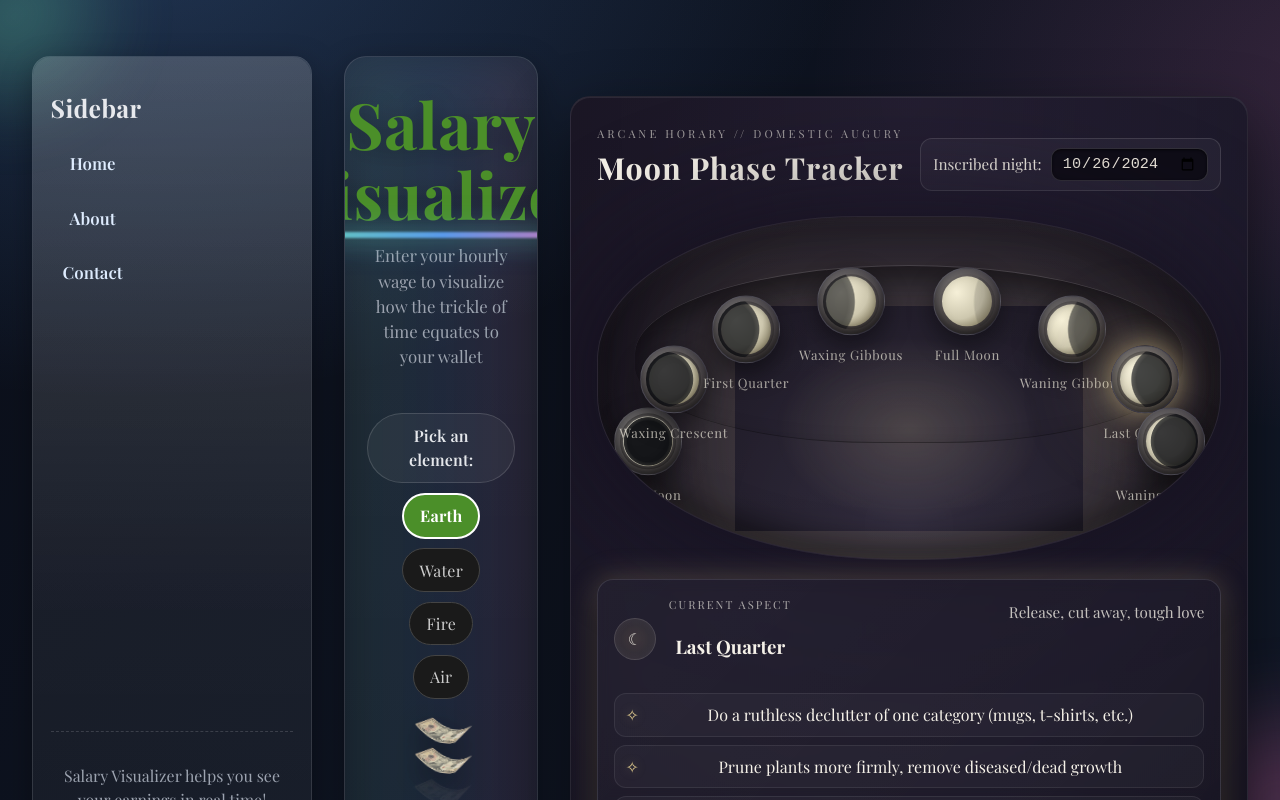
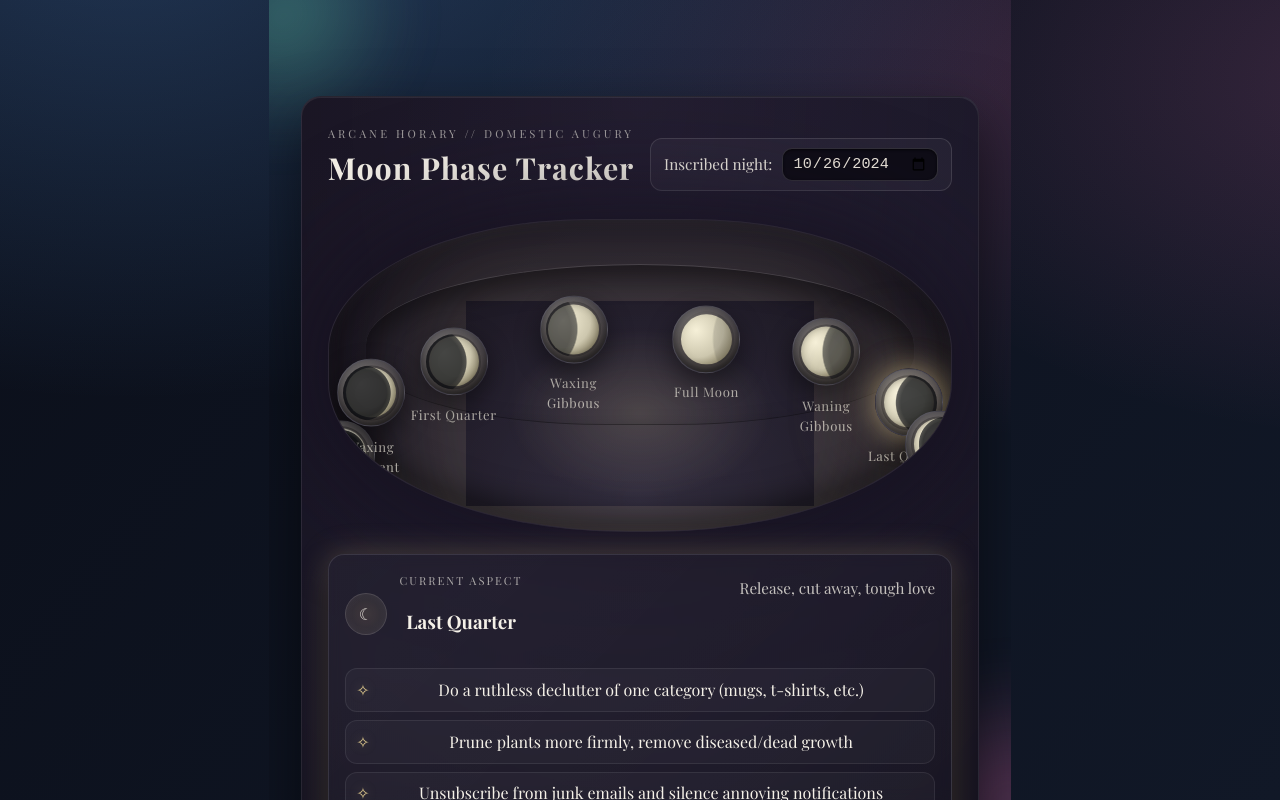
Before and after one commit to Foxglovery/salary-visualizer, a React (Vite) app: page / in a window 1280 px wide. Built offline with nearby package versions, Linux system fonts and the light colour scheme; a web font is replaced by a local one.

Commit message:
attempt 2

```diff
--- a/src/App.css
+++ b/src/App.css
@@ -472,8 +472,8 @@ h1::after {
 .moon-arc {
   position: relative;
   width: min(820px, 100%);
-  margin: 1.6rem auto 1.2rem;
-  aspect-ratio: 2 / 1.1;
+  margin: 1.8rem auto 1.4rem;
+  aspect-ratio: 2.1 / 1.05;
   background: radial-gradient(70% 120% at 50% 90%, rgba(61, 55, 72, 0.6), rgba(12, 9, 16, 0.85)),
     linear-gradient(180deg, rgba(255, 255, 255, 0.05), rgba(255, 255, 255, 0.01));
   border: 1px solid #2b2633;
@@ -501,10 +501,16 @@ h1::after {
 }
 .phase-node {
   position: absolute;
-  width: 120px;
+  width: 96px;
   transform: translate(-50%, -50%);
   text-align: center;
   color: #e8e3d7;
+}
+.phase-node__label {
+  margin-top: 0.5rem;
+  font-size: 0.78rem;
+  letter-spacing: 0.05em;
+  color: rgba(232, 227, 215, 0.72);
 }
 .phase-node__disk {
   position: relative;
--- a/src/App.jsx
+++ b/src/App.jsx
@@ -32,8 +32,8 @@ function App() {
     <>
       <SupernovaParticles element={element} trigger={supernovaTrigger} />
       <div className='app-layout'>
-        <Sidebar />
-        <div className='main' style={{ color: textColor }}>
+        {/* <Sidebar /> */}
+        {/* <div className='main' style={{ color: textColor }}>
           <h1>Salary Visualizer</h1>
           <div>
             <p className='instruction-p'>
@@ -59,12 +59,12 @@ function App() {
               </button>
             ))}
           </div>
-          {/* <SalaryInput setHourlyWage={setHourlyWage} />
-          <EarningCounter hourlyWage={hourlyWage} /> */}
+          <SalaryInput setHourlyWage={setHourlyWage} />
+          <EarningCounter hourlyWage={hourlyWage} />
           <img src={dollarBill} alt='Dollar Bill' className='dollar-bill'/>
           <img src={dollarBill} alt='Dollar Bill' className='dollar-bill'/>
           <img src={dollarBill} alt='Dollar Bill' className='dollar-bill'/>
-        </div>
+        </div> */}
         <MoonChorePlanner />
       </div>
     </>
--- a/src/components/MoonPhases.jsx
+++ b/src/components/MoonPhases.jsx
@@ -164,14 +164,15 @@ function getMoonIllumination(date) {
 }
 
 const ARC_POSITIONS = (() => {
-  const radius = 42; // percentage of container width
-  const verticalCenter = 70; // percentage from top
+  const radiusX = 48; // horizontal spread (percent of container width)
+  const radiusY = 38; // vertical spread
+  const verticalCenter = 80; // percentage from top
   return MOON_PHASES.map((phase, idx) => {
     const t = idx / (MOON_PHASES.length - 1);
     const angleDeg = 180 - t * 180; // left to right along top arc
     const angleRad = (angleDeg * Math.PI) / 180;
-    const xPerc = 50 + radius * Math.cos(angleRad);
-    const yPerc = verticalCenter - radius * Math.sin(angleRad);
+    const xPerc = 50 + radiusX * Math.cos(angleRad);
+    const yPerc = verticalCenter - radiusY * Math.sin(angleRad);
     return { ...phase, xPerc, yPerc };
   });
 })();
```
